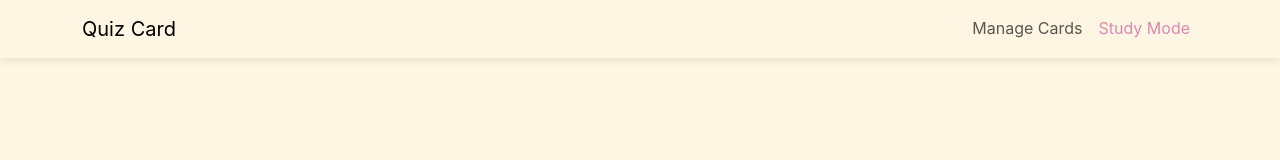
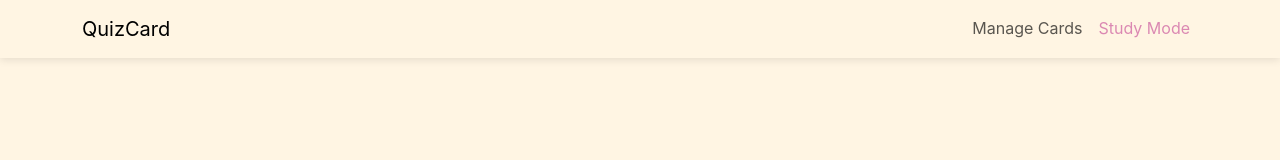
Before and after one commit to Dossman-thomas/Quiz-Card, a React (Vite) app: page /study in a window 1280 px wide. Shown: the top 160 px of the page. Built offline with nearby package versions, Linux system fonts and the light colour scheme.

Commit message:
Fixed Navbar brand text

```diff
--- a/src/components/Header.jsx
+++ b/src/components/Header.jsx
@@ -8,7 +8,7 @@ export default function Header() {
   return (
     <Navbar collapseOnSelect expand="lg" fixed="top" className="main-header">
       <Container>
-        <Navbar.Brand href="/">Quiz Card</Navbar.Brand>
+        <Navbar.Brand href="/">QuizCard</Navbar.Brand>
         <Navbar.Toggle aria-controls="responsive-navbar-nav" />
         <Navbar.Collapse id="responsive-navbar-nav">
           <Nav className="ms-auto">
```
